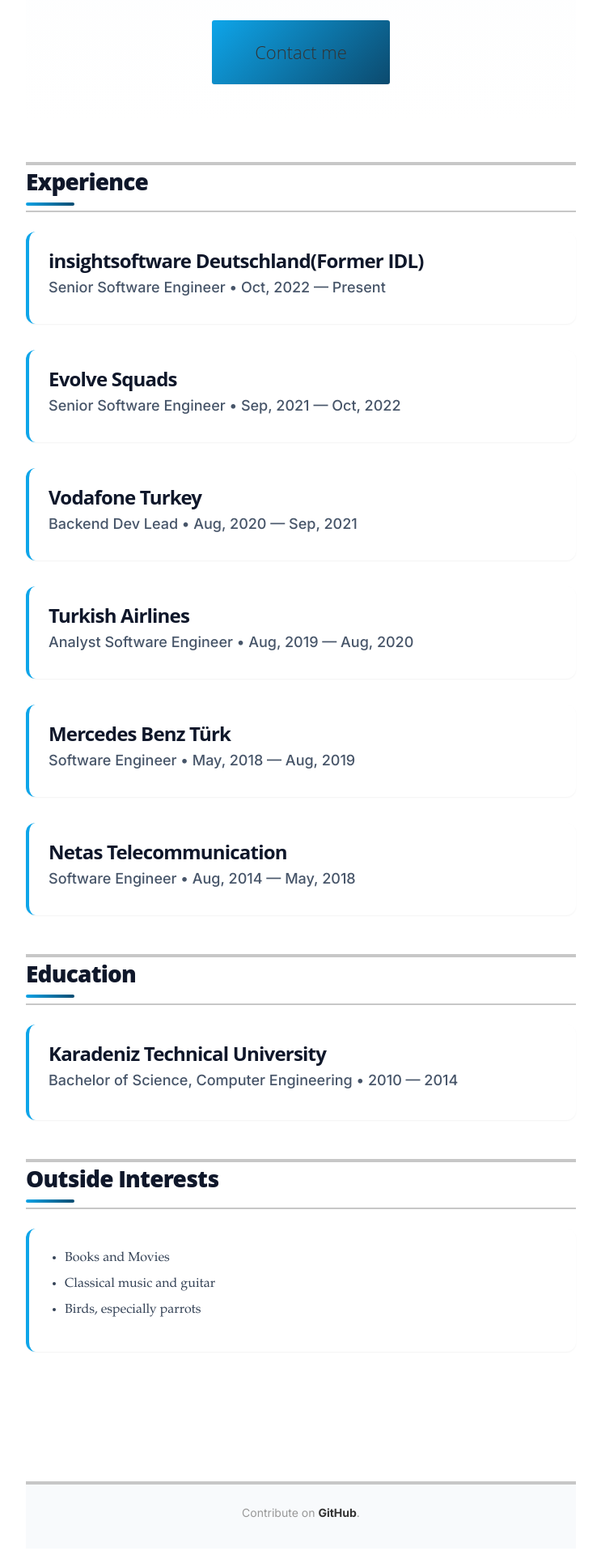
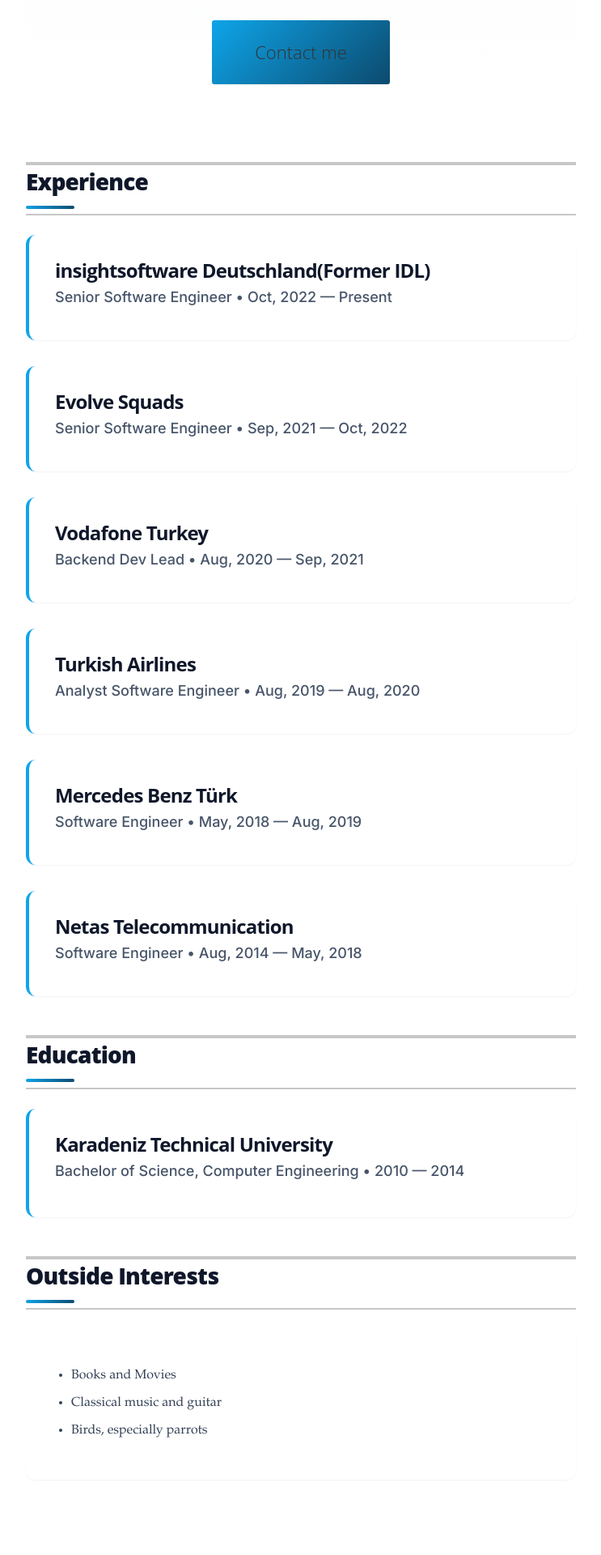
Before and after one commit to uppnrise/uppnrise.github.io, a Jekyll site: the page built from index.html, in a window 1280 px wide. Shown: the part 674-2594 px from the top of the page at 81% size, without its empty margins (268-1011 px from the left). Built offline with Jekyll 4.4.1, drawn with Linux system fonts in a browser that asks for light colours.

Commit message:
Add accessibility features and modern page-specific styles
Co-authored-by: uppnrise <52595899+uppnrise@users.noreply.github.com>

```diff
--- a/_includes/navigation.html
+++ b/_includes/navigation.html
@@ -1,13 +1,13 @@
-<nav class="main-navigation no-print">
+<nav class="main-navigation no-print" role="navigation" aria-label="Main">
   <ul class="nav-list">
     <li class="nav-item">
-      <a href="/" class="nav-link {% if page.url == '/' %}active{% endif %}">Resume</a>
+      <a href="/" class="nav-link {% if page.url == '/' %}active{% endif %}" {% if page.url == '/' %}aria-current="page"{% endif %}>Resume</a>
     </li>
     <li class="nav-item">
-      <a href="/projects/" class="nav-link {% if page.url == '/projects/' %}active{% endif %}">Projects</a>
+      <a href="/projects/" class="nav-link {% if page.url == '/projects/' %}active{% endif %}" {% if page.url == '/projects/' %}aria-current="page"{% endif %}>Projects</a>
     </li>
     <li class="nav-item">
-      <a href="/blog/" class="nav-link {% if page.url == '/blog/' %}active{% endif %}">Blog</a>
+      <a href="/blog/" class="nav-link {% if page.url == '/blog/' %}active{% endif %}" {% if page.url == '/blog/' %}aria-current="page"{% endif %}>Blog</a>
     </li>
   </ul>
 </nav>
--- a/_layouts/default.html
+++ b/_layouts/default.html
@@ -1,19 +1,22 @@
 <!DOCTYPE html>
-<html>
+<html lang="en">
 
   {% include head.html %}
 
   <body class="theme-{% if site.resume_theme %}{{ site.resume_theme }}{% endif %}">
 
+    <!-- Skip to main content for accessibility -->
+    <a href="#main-content" class="skip-link">Skip to main content</a>
+
     <div class="wrapper" itemscope itemtype="http://schema.org/Person">
       <meta itemprop="telephone" content="{{ site.contact_telephone }}"/>
       <meta itemprop="address" content="{{ site.contact_address }}"/>
 
-      <header class="page-header">
+      <header class="page-header" role="banner">
 
         <!-- You can turn off the avatar in _config.yml by setting to false -->
         {% if site.avatar == 'true' %}
-        <img src="/images/profile.png" alt="my photo" class="avatar no-print" itemprop="image">
+        <img src="/images/profile.png" alt="Portrait photo of {{ site.name }}" class="avatar no-print" itemprop="image">
         {% endif %}
 
         <!-- Your name is defined in the _config.yml file -->
@@ -55,11 +58,11 @@
       </header>
 
       <!-- Main content area - this is where page-specific content will be rendered -->
-      <main class="page-content">
+      <main id="main-content" class="page-content" role="main">
         {{ content }}
       </main>
 
-      <footer class="page-footer">
+      <footer class="page-footer" role="contentinfo">
         <p class="footer-line"> Contribute on <a href="https://github.com/uppnrise/uppnrise.github.io">GitHub</a>.</p>
       </footer>
 
--- /dev/null
+++ b/_sass/base/_accessibility.scss
@@ -0,0 +1,103 @@
+// Accessibility Enhancements
+// ---------------------------------------
+
+// Skip to main content link
+.skip-link {
+  @include visually-hidden;
+
+  &:focus {
+    position: fixed;
+    top: $space-4;
+    left: $space-4;
+    z-index: $z-tooltip;
+    padding: $space-3 $space-6;
+    background: $primary-500;
+    color: $neutral-0;
+    font-weight: $font-bold;
+    border-radius: $border-radius-md;
+    text-decoration: none;
+    box-shadow: $shadow-xl;
+    clip: auto;
+    width: auto;
+    height: auto;
+    overflow: visible;
+  }
+}
+
+// Focus indicators for all interactive elements
+a,
+button,
+input,
+textarea,
+select,
+.nav-link,
+.icon-link,
+.button {
+  &:focus-visible {
+    outline: 3px solid $primary-500;
+    outline-offset: 3px;
+    border-radius: $border-radius-sm;
+  }
+}
+
+// Reduced motion support
+@media (prefers-reduced-motion: reduce) {
+  *,
+  *::before,
+  *::after {
+    animation-duration: 0.01ms !important;
+    animation-iteration-count: 1 !important;
+    transition-duration: 0.01ms !important;
+    scroll-behavior: auto !important;
+  }
+}
+
+// High contrast mode support
+@media (prefers-contrast: high) {
+  .button--primary {
+    border: 2px solid $neutral-0;
+  }
+
+  .card {
+    border: 2px solid $neutral-900;
+  }
+
+  .resume-item {
+    border: 2px solid $primary-500;
+  }
+}
+
+// Ensure minimum touch target sizes (44x44px)
+@media (pointer: coarse) {
+  .nav-link,
+  .icon-link,
+  .button {
+    min-height: 44px;
+    min-width: 44px;
+    padding: $space-3 $space-4;
+  }
+}
+
+// Screen reader only text helpers
+.sr-only-focusable {
+  @include visually-hidden;
+
+  &:focus,
+  &:active {
+    position: static;
+    width: auto;
+    height: auto;
+    overflow: visible;
+    clip: auto;
+    white-space: normal;
+  }
+}
+
+// Improved contrast for text
+.text-low-contrast {
+  color: $neutral-600;
+
+  @media (prefers-contrast: high) {
+    color: $neutral-900;
+  }
+}
--- /dev/null
+++ b/_sass/pages/_resume.scss
@@ -0,0 +1,173 @@
+// Resume Page Styles
+// ---------------------------------------
+
+// Content sections spacing
+.content-section {
+  margin-bottom: $space-12;
+  animation: fade-in-up $duration-slow $ease-out;
+
+  @include respond-to($breakpoint-md) {
+    margin-bottom: $space-16;
+  }
+
+  &:last-child {
+    margin-bottom: 0;
+  }
+
+  // Stagger animation
+  @for $i from 1 through 5 {
+    &:nth-child(#{$i}) {
+      animation-delay: #{($i - 1) * 0.1}s;
+    }
+  }
+}
+
+// Section headers with modern accent
+.section-header {
+  margin-bottom: $space-8;
+
+  h2 {
+    font-size: $text-3xl;
+    font-weight: $font-bold;
+    color: $neutral-900;
+    position: relative;
+    padding-bottom: $space-4;
+    margin-bottom: 0;
+
+    &::after {
+      content: '';
+      position: absolute;
+      bottom: 0;
+      left: 0;
+      width: 60px;
+      height: 4px;
+      background: $gradient-primary;
+      border-radius: $border-radius-full;
+    }
+
+    @include respond-to($breakpoint-md) {
+      font-size: $text-4xl;
+    }
+  }
+}
+
+// Experience/Education items
+.resume-item {
+  background: $neutral-0;
+  border-radius: $border-radius-lg;
+  padding: $space-6;
+  margin-bottom: $space-6;
+  box-shadow: $shadow-sm;
+  transition: $transition-transform, box-shadow $duration-normal $ease-out;
+  border-left: 4px solid $primary-500;
+  position: relative;
+
+  &::before {
+    content: '';
+    position: absolute;
+    left: -4px;
+    top: 0;
+    bottom: 0;
+    width: 4px;
+    background: $gradient-primary;
+    opacity: 0;
+    transition: $transition-base;
+  }
+
+  &:hover {
+    transform: translateX(8px);
+    box-shadow: $shadow-md;
+
+    &::before {
+      opacity: 1;
+    }
+  }
+
+  &:last-child {
+    margin-bottom: 0;
+  }
+
+  @include respond-to($breakpoint-md) {
+    padding: $space-8;
+  }
+}
+
+.resume-item-title {
+  font-size: $text-xl;
+  font-weight: $font-bold;
+  color: $neutral-900;
+  margin-bottom: $space-2;
+  line-height: $leading-tight;
+
+  @include respond-to($breakpoint-md) {
+    font-size: $text-2xl;
+  }
+}
+
+.resume-item-details {
+  font-size: $text-sm;
+  color: $neutral-600;
+  font-weight: $font-medium;
+  margin-bottom: $space-4;
+
+  @include respond-to($breakpoint-md) {
+    font-size: $text-base;
+  }
+}
+
+.resume-item-copy {
+  font-size: $text-sm;
+  line-height: $leading-relaxed;
+  color: $neutral-700;
+  margin-bottom: $space-3;
+
+  @include respond-to($breakpoint-md) {
+    font-size: $text-base;
+  }
+
+  &:last-child {
+    margin-bottom: 0;
+  }
+}
+
+.resume-item-list {
+  list-style: disc;
+  padding-left: $space-6;
+  margin-top: $space-3;
+
+  li {
+    margin-bottom: $space-2;
+    color: $neutral-700;
+    font-size: $text-sm;
+    line-height: $leading-relaxed;
+
+    @include respond-to($breakpoint-md) {
+      font-size: $text-base;
+    }
+
+    &:last-child {
+      margin-bottom: 0;
+    }
+  }
+}
+
+// Award title styling
+.award-title {
+  font-style: italic;
+  color: $neutral-600;
+  font-size: $text-sm;
+  margin-bottom: $space-3;
+}
+
+// Outside interests list
+.content-section {
+  .resume-item {
+    &:has(.resume-item-list:only-child) {
+      border-left: none;
+
+      &:hover {
+        transform: none;
+      }
+    }
+  }
+}
--- a/css/main.scss
+++ b/css/main.scss
@@ -10,6 +10,7 @@
 @import "base/reset";
 @import "base/typography";
 @import "base/utilities";
+@import "base/accessibility";
 
 // Components (buttons, cards, navigation, etc.)
 @import "components/buttons";
@@ -23,6 +24,9 @@
 @import "layout/header";
 @import "layout/wrapper";
 
+// Pages
+@import "pages/resume";
+
 // Legacy imports for backward compatibility
 @import "normalize";
 @import "mixins";
```
